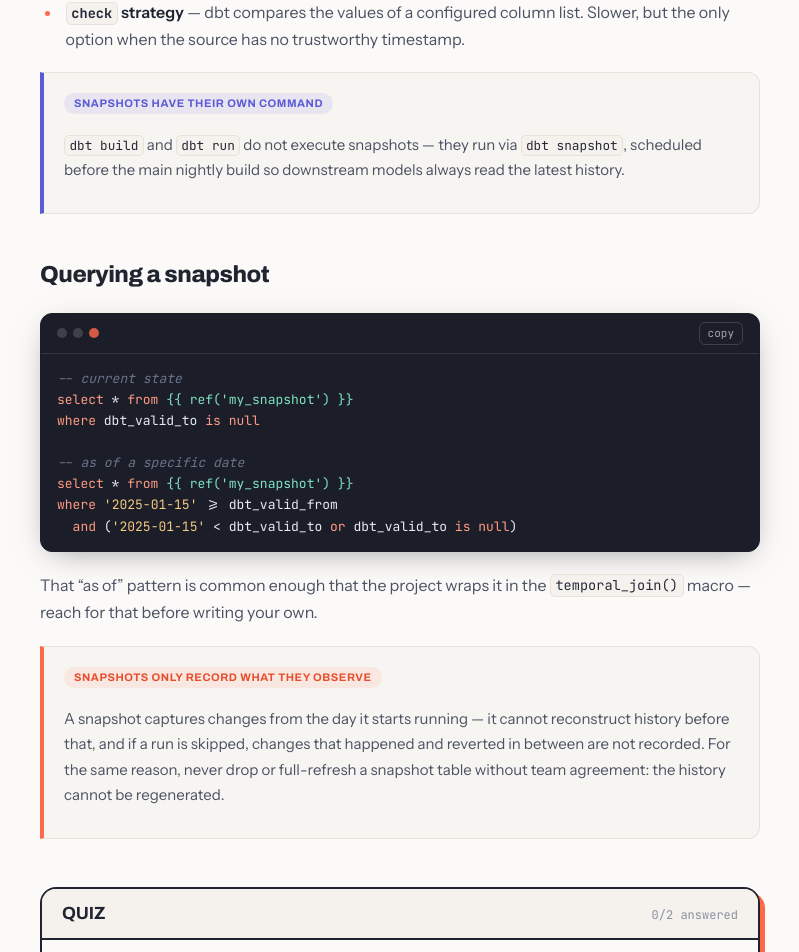
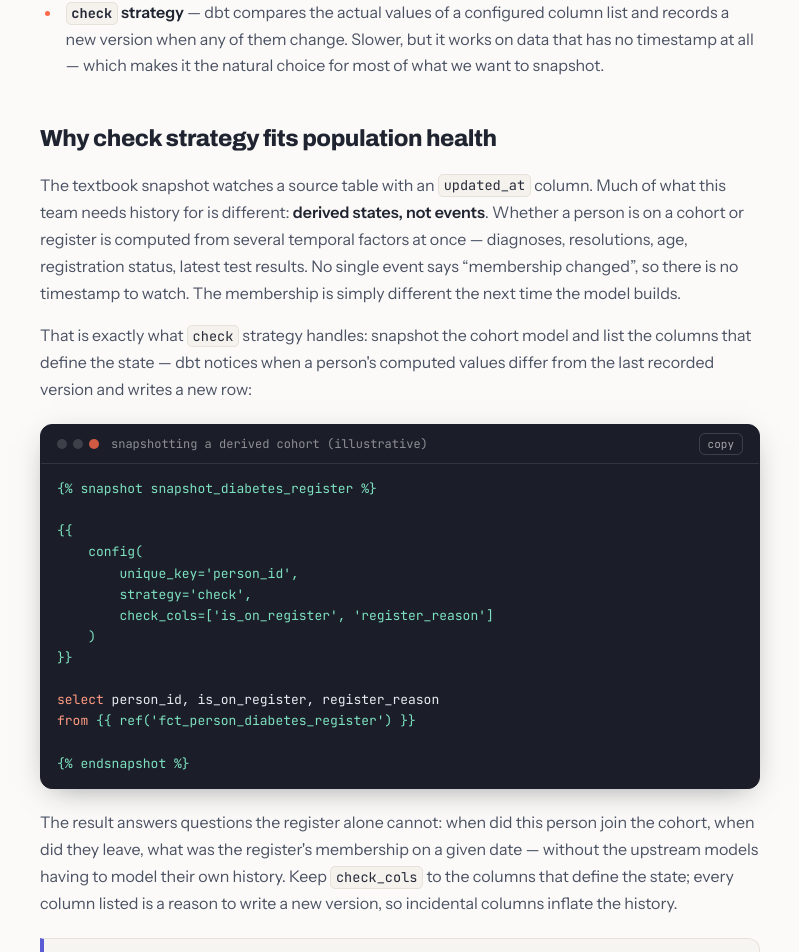
Before and after one commit to EddieDavison92/dbt-onboarding, a Next.js app: page /advanced/snapshots in a window 1280 px wide. Shown: the part 1518-2470 px from the top of the page, without its empty margins (368-1167 px from the left). Built offline with nearby package versions, Linux system fonts and the light colour scheme.

Commit message:
docs: check strategy for derived cohort states in population health

```diff
--- a/app/advanced/snapshots/page.tsx
+++ b/app/advanced/snapshots/page.tsx
@@ -76,14 +76,60 @@ from {{ ref('stg_pds_registration') }}
         <li>
           <strong><code>timestamp</code> strategy</strong> — dbt compares an{" "}
           <code>updated_at</code> column and processes only rows whose timestamp moved.
-          Fast; use it whenever the source has a reliable last-updated column.
+          Fast and simple, when the source has a reliable last-updated column.
         </li>
         <li>
-          <strong><code>check</code> strategy</strong> — dbt compares the values of a
-          configured column list. Slower, but the only option when the source has no
-          trustworthy timestamp.
+          <strong><code>check</code> strategy</strong> — dbt compares the actual
+          values of a configured column list and records a new version when any of
+          them change. Slower, but it works on data that has no timestamp at all —
+          which makes it the natural choice for most of what we want to snapshot.
         </li>
       </ul>
+
+      <h2>Why check strategy fits population health</h2>
+      <p>
+        The textbook snapshot watches a source table with an <code>updated_at</code>{" "}
+        column. Much of what this team needs history for is different:{" "}
+        <strong>derived states, not events</strong>. Whether a person is on a cohort
+        or register is computed from several temporal factors at once — diagnoses,
+        resolutions, age, registration status, latest test results. No single event
+        says “membership changed”, so there is no timestamp to watch. The membership
+        is simply different the next time the model builds.
+      </p>
+      <p>
+        That is exactly what <code>check</code> strategy handles: snapshot the cohort
+        model and list the columns that define the state — dbt notices when a
+        person&apos;s computed values differ from the last recorded version and writes
+        a new row:
+      </p>
+      <CodeBlock
+        lang="sql"
+        title="snapshotting a derived cohort (illustrative)"
+        code={`
+{% snapshot snapshot_diabetes_register %}
+
+{{
+    config(
+        unique_key='person_id',
+        strategy='check',
+        check_cols=['is_on_register', 'register_reason']
+    )
+}}
+
+select person_id, is_on_register, register_reason
+from {{ ref('fct_person_diabetes_register') }}
+
+{% endsnapshot %}
+`}
+      />
+      <p>
+        The result answers questions the register alone cannot: when did this person
+        join the cohort, when did they leave, what was the register&apos;s membership
+        on a given date — without the upstream models having to model their own
+        history. Keep <code>check_cols</code> to the columns that define the state;
+        every column listed is a reason to write a new version, so incidental columns
+        inflate the history.
+      </p>
       <Callout kind="info" title="Snapshots have their own command">
         <p>
           <code>dbt build</code> and <code>dbt run</code> do not execute snapshots —
--- a/lib/curriculum.ts
+++ b/lib/curriculum.ts
@@ -112,7 +112,7 @@ export const ADVANCED: NavItem[] = [
     slug: "snapshots",
     title: "Snapshots",
     blurb: "Capturing history when the source only keeps the present",
-    minutes: 8,
+    minutes: 9,
   },
   {
     slug: "semantic-views",
```
